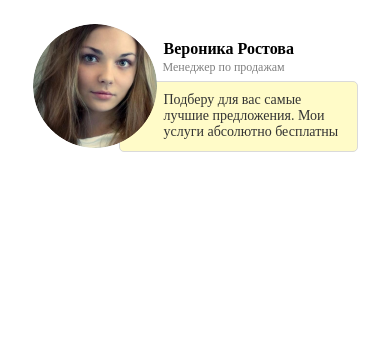
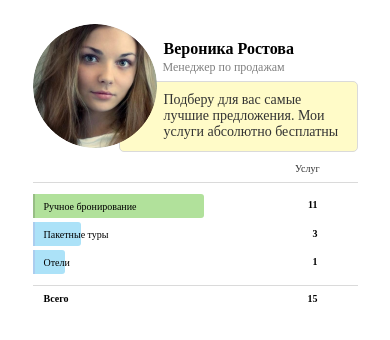
Before and after one commit to denysoleksiienko/011220201540, a React (Create React App) app: page / in a window 390 px wide. Shown: the top 340 px of the page. Built offline with nearby package versions, Linux system fonts and the light colour scheme.

Commit message:
implement: progress bar

```diff
--- a/src/App.js
+++ b/src/App.js
@@ -1,4 +1,5 @@
 import { User } from 'components/User';
+import { ProgressBar } from 'components/ProgressBar';
 import { useCommentsState } from 'hooks/useCommentsState';
 
 import db from 'db/db.json';
@@ -14,6 +15,8 @@ export const App = () => {
         job="Менеджер по продажам"
         service="Подберу для вас самые лучшие предложения. Мои услуги абсолютно бесплатны"
       />
+
+      <ProgressBar />
     </div>
   );
 };
--- /dev/null
+++ b/src/components/ProgressBar/ProgressBar.jsx
@@ -0,0 +1,40 @@
+import { PROGRESS } from './progressBar.module';
+
+import './ProgressBar.scss';
+
+export const ProgressBar = () => {
+  const totalCount = PROGRESS.reduce((total, obj) => obj.count + total, 0);
+
+  return (
+    <section className="progress">
+      <div className="progress__inner">
+        <div className="progress__header">
+          <span>Услуг</span>
+        </div>
+        <ul className="progress__list">
+          {PROGRESS.map((item) => (
+            <li className="progress__list-item" key={item.id}>
+              <div className="progress__container">
+                <span
+                  className="progress__bar"
+                  style={{
+                    width: item.completed,
+                    borderLeft: item.border,
+                    background: item.bgcolor,
+                    borderRadius: '0px 3px 3px 0px',
+                  }}
+                ></span>
+                <span className="progress__text">{item.text}</span>
+              </div>
+              <span className="progress__count">{item.count}</span>
+            </li>
+          ))}
+        </ul>
+        <div className="progress__footer">
+          <span>Всего</span>
+          <span id="progress__total">{totalCount}</span>
+        </div>
+      </div>
+    </section>
+  );
+};
--- /dev/null
+++ b/src/components/ProgressBar/ProgressBar.scss
@@ -0,0 +1,127 @@
+.progress {
+  padding-top: 15px;
+  padding-bottom: 21px;
+
+  &__inner {
+    padding-left: 110px;
+  }
+
+  &__header {
+    display: flex;
+    justify-content: flex-end;
+    border-bottom: 1px solid #dadada;
+    margin-bottom: 13px;
+    padding-bottom: 7px;
+
+    span {
+      margin-right: 38px;
+      color: #333333;
+      font-size: 13px;
+    }
+  }
+
+  &__list-item {
+    display: flex;
+    justify-content: space-between;
+    align-items: center;
+    margin-bottom: 10px;
+  }
+
+  &__text {
+    padding-left: 10px;
+    font-size: 13px;
+  }
+
+  &__count {
+    margin-right: 40px;
+    font-weight: bold;
+    font-size: 13px;
+  }
+
+  &__footer {
+    display: flex;
+    justify-content: space-between;
+    margin-top: 14px;
+    padding: 7px 40px 0px 0px;
+    border-top: 1px solid #dadada;
+
+    span {
+      font-size: 16px;
+      font-weight: bold;
+    }
+  }
+}
+
+.progress__container {
+  position: relative;
+  width: 100%;
+}
+
+.progress__bar {
+  position: absolute;
+  height: 24px;
+  z-index: -1;
+  top: -2px;
+}
+
+@media (max-width: 600px) {
+  .progress {
+    padding-top: 13px;
+    padding-bottom: 17px;
+
+    &__inner {
+      padding-left: 50px;
+    }
+
+    &__header span {
+      font-size: 12px;
+    }
+
+    &__footer span {
+      font-size: 14px;
+    }
+
+    span {
+      padding-left: 9px;
+      font-size: 11px;
+    }
+  }
+}
+
+@media (max-width: 480px) {
+  .progress {
+    padding-top: 11px;
+    padding-bottom: 14px;
+
+    &__inner {
+      padding-left: 0;
+    }
+
+    &__header span {
+      font-size: 10px;
+    }
+
+    &__footer span {
+      font-size: 11px;
+    }
+
+    span {
+      padding-left: 11px;
+      font-size: 10px;
+    }
+  }
+}
+
+@media (max-width: 375px) {
+  .progress {
+    padding-top: 9px;
+    padding-bottom: 10px;
+
+    &__inner {
+      padding-left: 0;
+    }
+    span {
+      padding-left: 10px;
+    }
+  }
+}
--- /dev/null
+++ b/src/components/ProgressBar/index.js
@@ -0,0 +1 @@
+export { ProgressBar } from './ProgressBar';
--- /dev/null
+++ b/src/components/ProgressBar/progressBar.module.js
@@ -0,0 +1,26 @@
+export const PROGRESS = [
+  {
+    id: 1,
+    text: 'Ручное бронирование',
+    count: 11,
+    completed: '65%',
+    bgcolor: '#B1E19B',
+    border: '2px solid rgba(51, 51, 51, 0.2)',
+  },
+  {
+    id: 2,
+    text: 'Пакетные туры',
+    count: 3,
+    completed: '18%',
+    bgcolor: '#ACE2F8',
+    border: '2px solid #abcdef',
+  },
+  {
+    id: 3,
+    text: 'Отели',
+    count: 1,
+    completed: '12%',
+    bgcolor: '#ACE2F8',
+    border: '2px solid #abcdef',
+  },
+];
```
